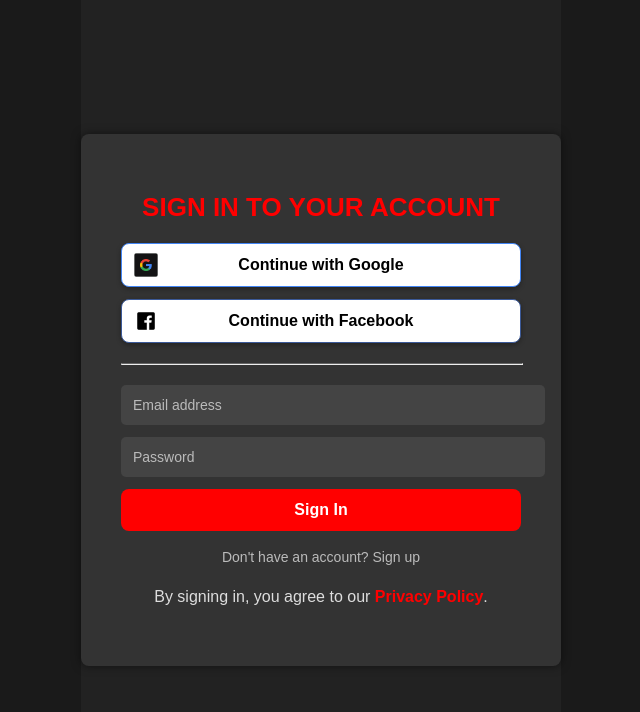
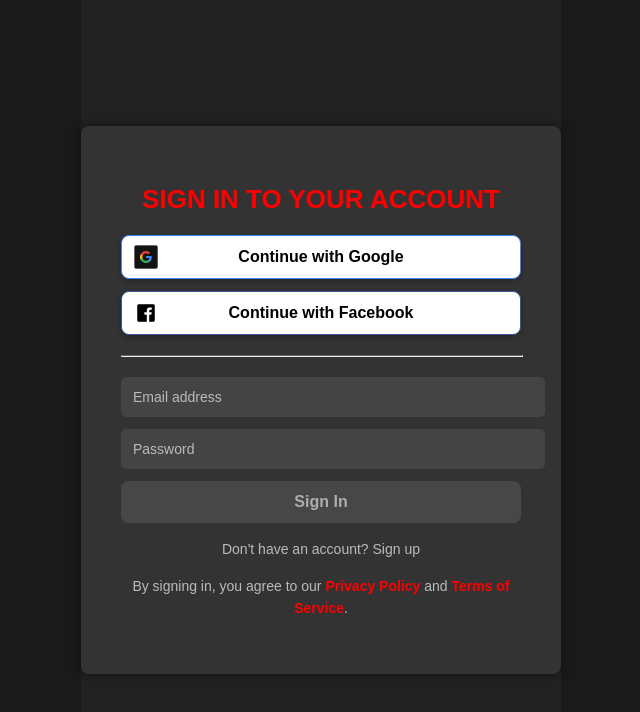
Before and after one commit to dkpunit/workout-tracker, a React (Create React App) app: page /login in a window 1280 px wide. Shown: the top 712 px of the page, without its empty margins (319-959 px from the left). Built offline with nearby package versions, Linux system fonts and the light colour scheme; no server answers.

Commit message:
Disabled Sign-In button until user inputs email & password

```diff
--- a/src/pages/Login.css
+++ b/src/pages/Login.css
@@ -118,6 +118,15 @@ input::placeholder {
   transition: 0.3s;
 }
 
+/* Sign-In Button Disabled (When No Input) */
+.email-login-btn:disabled,
+.email-login-btn.disabled {
+  background-color: #555 !important; /* Dark gray */
+  cursor: not-allowed;
+  opacity: 0.6;
+}
+
+/* Sign-In Button Hover */
 .email-login-btn:hover {
   background-color: darkred;
   transform: scale(1.05);
@@ -134,3 +143,25 @@ input::placeholder {
 .toggle-text:hover {
   color: white;
 }
+
+/* ✅ Privacy Policy & Terms of Service Links */
+.privacy-text {
+  margin-top: 15px;
+  font-size: 14px;
+  color: #bbb;
+}
+
+.privacy-link {
+  color: red;
+  text-decoration: none;
+  font-weight: bold;
+}
+
+.privacy-link:hover {
+  text-decoration: underline;
+}
+
+/* Ensure visited links stay red */
+.privacy-link:visited {
+  color: red;
+}
--- a/src/pages/Login.js
+++ b/src/pages/Login.js
@@ -26,6 +26,7 @@ function Login() {
 
   // Email & Password Authentication
   const handleEmailAuth = async () => {
+    if (!email || !password) return; // Prevent signing in if fields are empty
     try {
       if (isSignUp) {
         await createUserWithEmailAndPassword(auth, email, password);
@@ -75,7 +76,12 @@ function Login() {
           onChange={(e) => setPassword(e.target.value)}
         />
 
-        <button className="email-login-btn" onClick={handleEmailAuth}>
+        {/* Sign-in Button (Disabled until email & password are entered) */}
+        <button
+          className={`email-login-btn ${email && password ? "" : "disabled"}`}
+          onClick={handleEmailAuth}
+          disabled={!email || !password} // Disable when fields are empty
+        >
           {isSignUp ? "Sign Up" : "Sign In"}
         </button>
 
@@ -84,9 +90,9 @@ function Login() {
           {isSignUp ? "Already have an account? Sign in" : "Don't have an account? Sign up"}
         </p>
 
-        {/* ✅ Privacy Policy Link */}
+        {/* ✅ Privacy Policy & Terms of Service Links */}
         <p className="privacy-text">
-          By signing in, you agree to our <a href="/privacy-policy" className="privacy-link">Privacy Policy</a>.
+          By signing in, you agree to our <a href="/privacy-policy" className="privacy-link">Privacy Policy</a> and <a href="/terms-of-service" className="privacy-link">Terms of Service</a>.
         </p>
       </div>
     </div>
```
